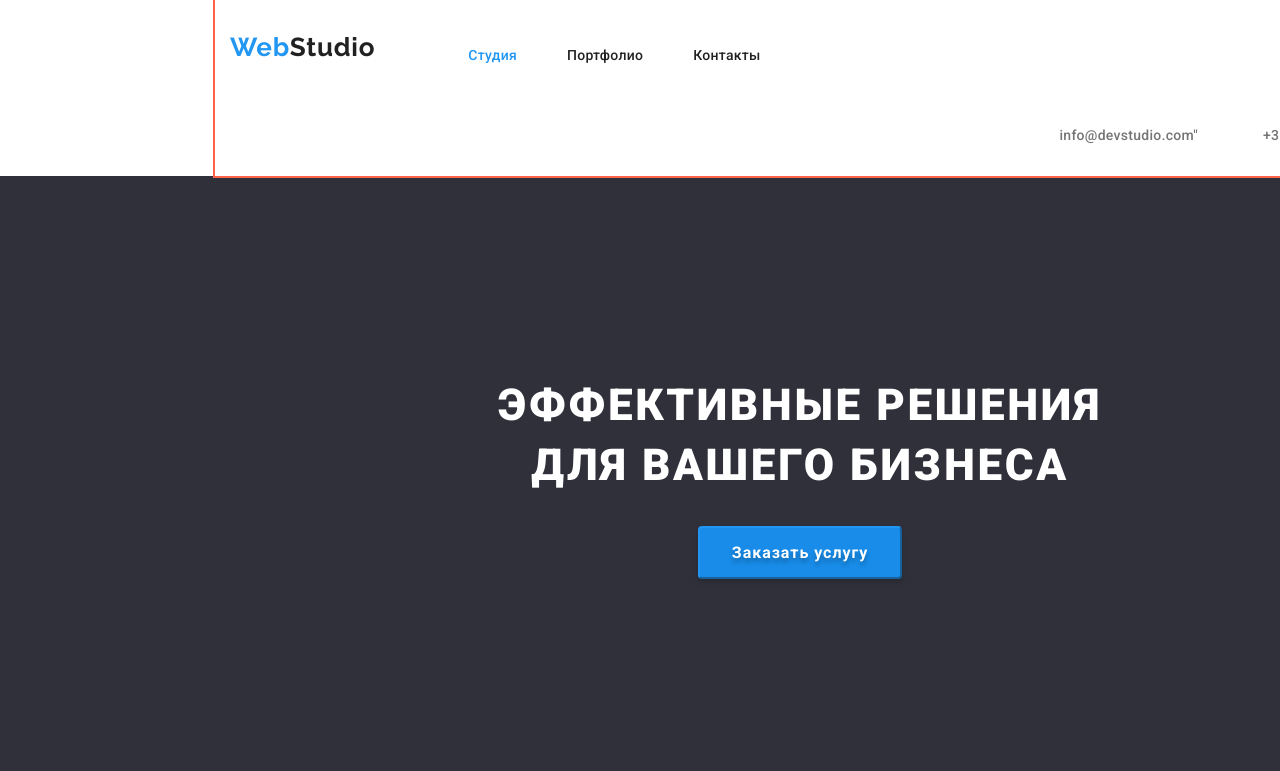
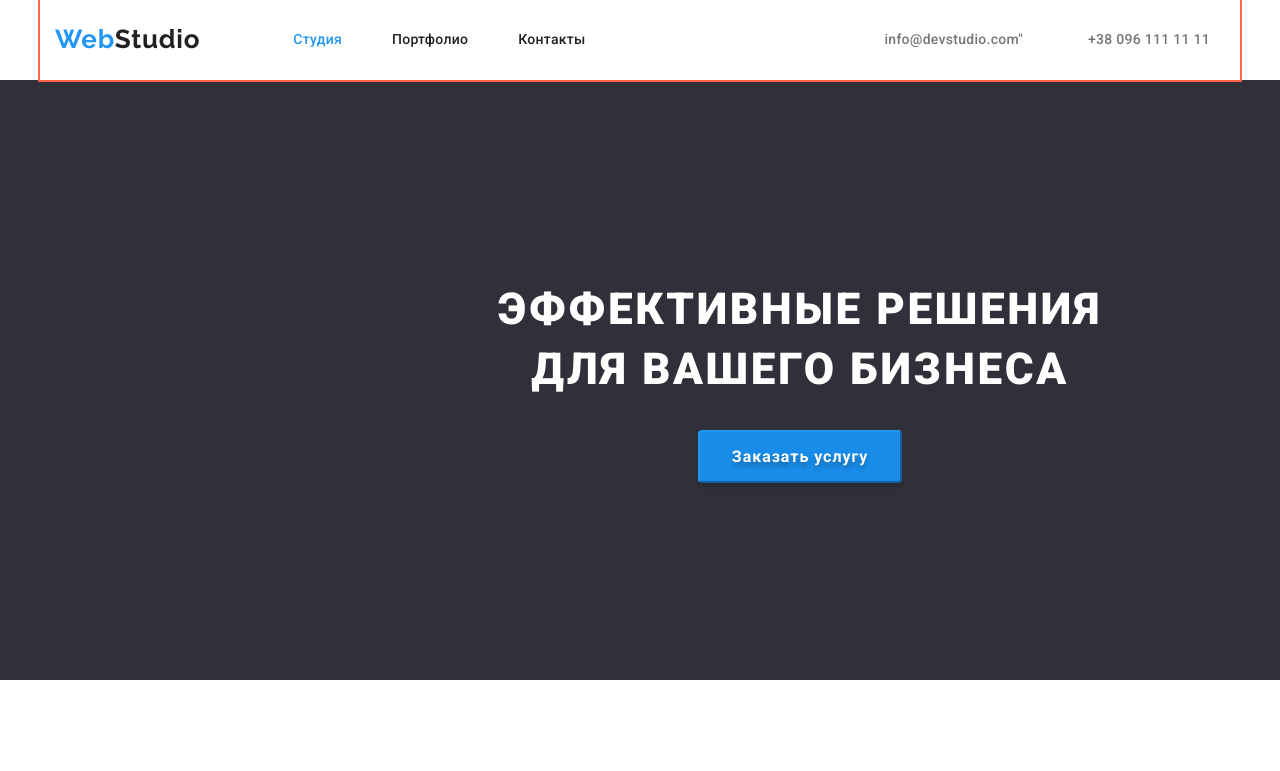
Before and after one commit to Valentin787/goit-markup-hw-03, a plain HTML site: page index.html in a window 1280 px wide. Shown: the top 771 px of the page. Drawn offline with nearby package versions, Linux system fonts and the light colour scheme.

Commit message:
Изменил хедер
Внес изменения в хедер

```diff
--- a/css/style.css
+++ b/css/style.css
@@ -30,9 +30,8 @@ body{
 }
 .container{
     outline: 2px solid tomato;
-    width: 1200px;
-    margin-left: 215px;
-    margin-right: 215px;
+    max-width: 1200px;
+    margin: 0 auto;
     padding-left: 15px;
     padding-right: 15px;
 
@@ -56,6 +55,11 @@ h3{
         margin-right: 0px;
         border-color: #ECECEC;
         }
+        .full-head{
+        display: flex;
+        justify-content: space-between;
+
+        }
 
     .nav-head{
         display:flex ;
@@ -65,9 +69,9 @@ h3{
     .header-list{
         list-style: none;
         margin-bottom: 0px;
+        margin-top: 0px;
         padding-left: 0px;
         padding-right: 0px;
-
         display: flex;
 
     }
@@ -367,6 +371,8 @@ h3{
 
 /*Studio html*/
     .services-section{
+        margin-left: auto;
+        margin-right: auto;
         background-color: #2F303A;
         color: var(--footer-text);
         text-align: center;
--- a/index.html
+++ b/index.html
@@ -16,7 +16,7 @@
 <body>
 <!-- Header section-->
     <header class="header-section">
-        <div class="container">
+        <div class="full-head container">
             <nav class="nav-head">
                 <a class="logo" href="index.html"> <span class="logo-web">Web</span>Studio</a>
                 <ul class="header-list">
```
Also changed, not shown: 1 other file.
